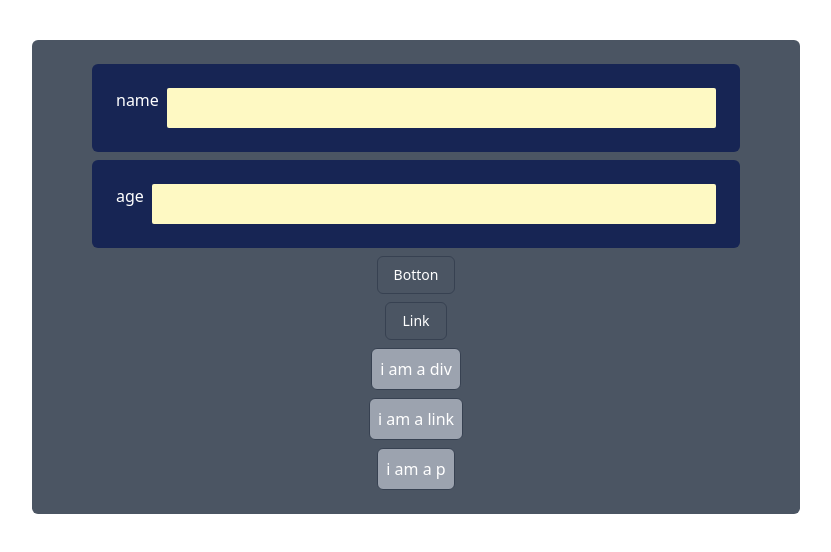
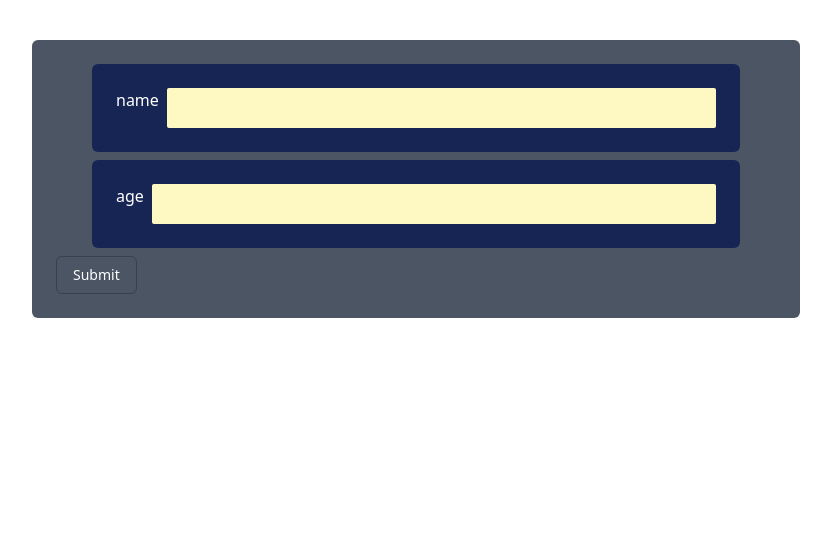
Before and after one commit to m-honarzade/userInfo_miniApp, a React (Vite) app: page / in a window 1280 px wide. Shown: the top 552 px of the page, without its empty margins (224-1055 px from the left). Built offline with nearby package versions, Linux system fonts and the light colour scheme.

Commit message:
adding form element

```diff
--- /dev/null
+++ b/src/App2.tsx
@@ -0,0 +1,17 @@
+import Button from "./components/Button";
+import Form from "./components/Form";
+import Input from "./components/Input";
+
+const App2 = () => {
+  return (
+    <main className="bg-gray-600 w-[60%] mx-auto mt-10 p-6 rounded-md flex flex-col items-center gap-2">
+      <Form>
+        <Input label="name" id="name" type="text" />
+        <Input label="age" id="age" type="number" />
+        <Button el="button">Submit</Button>
+      </Form>
+    </main>
+  );
+};
+
+export default App2;
--- a/src/components/Button.tsx
+++ b/src/components/Button.tsx
@@ -10,10 +10,12 @@ type AnchorProps = {
 const Button = (props: ButtonProps | AnchorProps) => {
   if (props.el === "button")
     return (
-      <button
-        {...props}
-        className="text-white text-sm rounded-md py-2 px-4 border border-gray-700"
-      ></button>
+      <div className="">
+        <button
+          {...props}
+          className="text-white text-sm rounded-md py-2 px-4 border border-gray-700"
+        ></button>
+      </div>
     );
   return (
     <a
--- /dev/null
+++ b/src/components/Form.tsx
@@ -0,0 +1,12 @@
+import { ComponentPropsWithoutRef } from "react";
+
+type FormProps = ComponentPropsWithoutRef<"form">;
+const Form = (props: FormProps) => {
+  return (
+    <form {...props} className="w-full flex flex-col gap-2">
+      {props.children}
+    </form>
+  );
+};
+
+export default Form;
--- a/src/main.tsx
+++ b/src/main.tsx
@@ -1,10 +1,11 @@
-import React from 'react'
-import ReactDOM from 'react-dom/client'
-import App from './App.tsx'
-import './index.css'
+import React from "react";
+import ReactDOM from "react-dom/client";
+// import App from "./App.tsx";
+import "./index.css";
+import App2 from "./App2.tsx";
 
-ReactDOM.createRoot(document.getElementById('root')!).render(
+ReactDOM.createRoot(document.getElementById("root")!).render(
   <React.StrictMode>
-    <App />
-  </React.StrictMode>,
-)
+    <App2 />
+  </React.StrictMode>
+);
```
